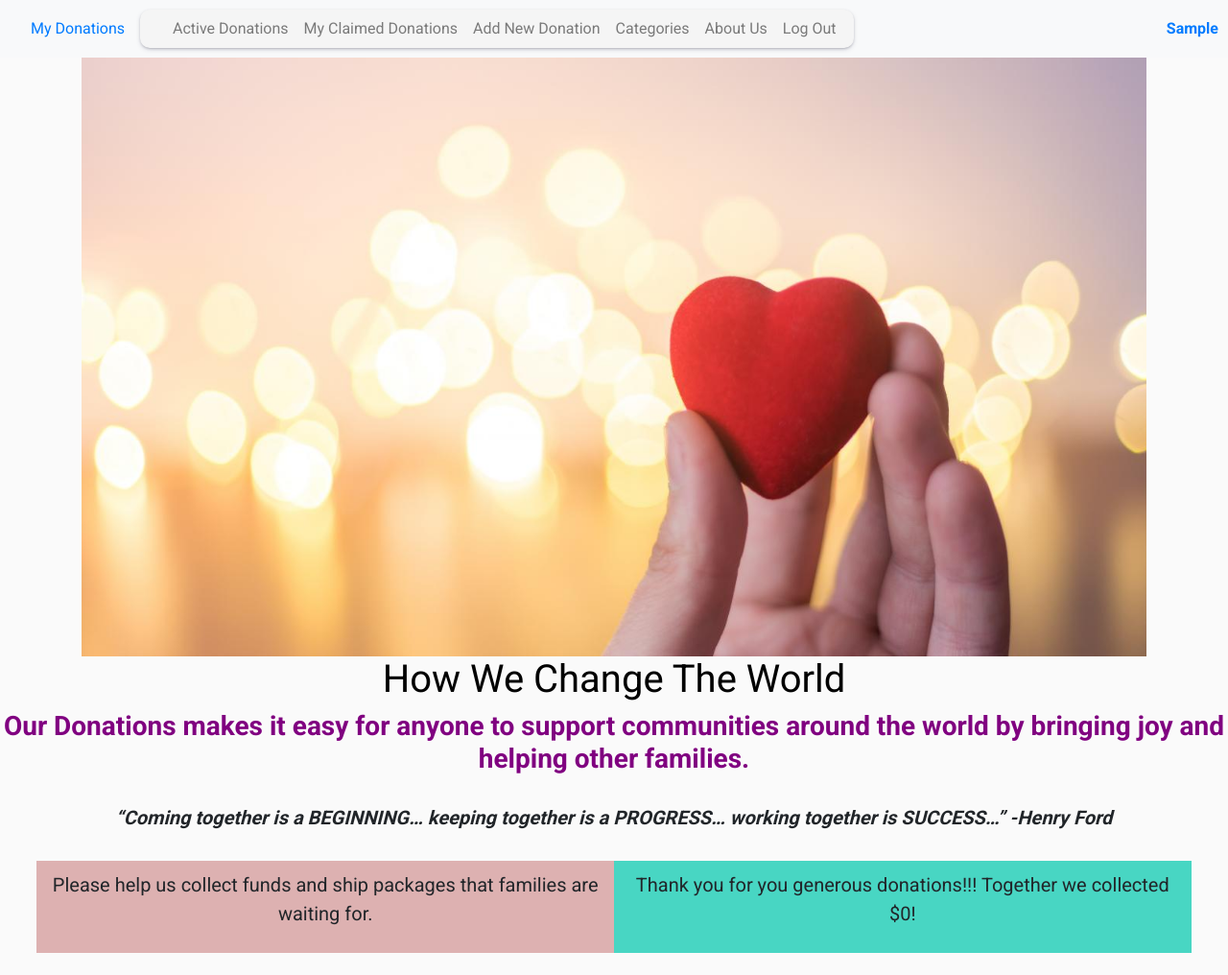
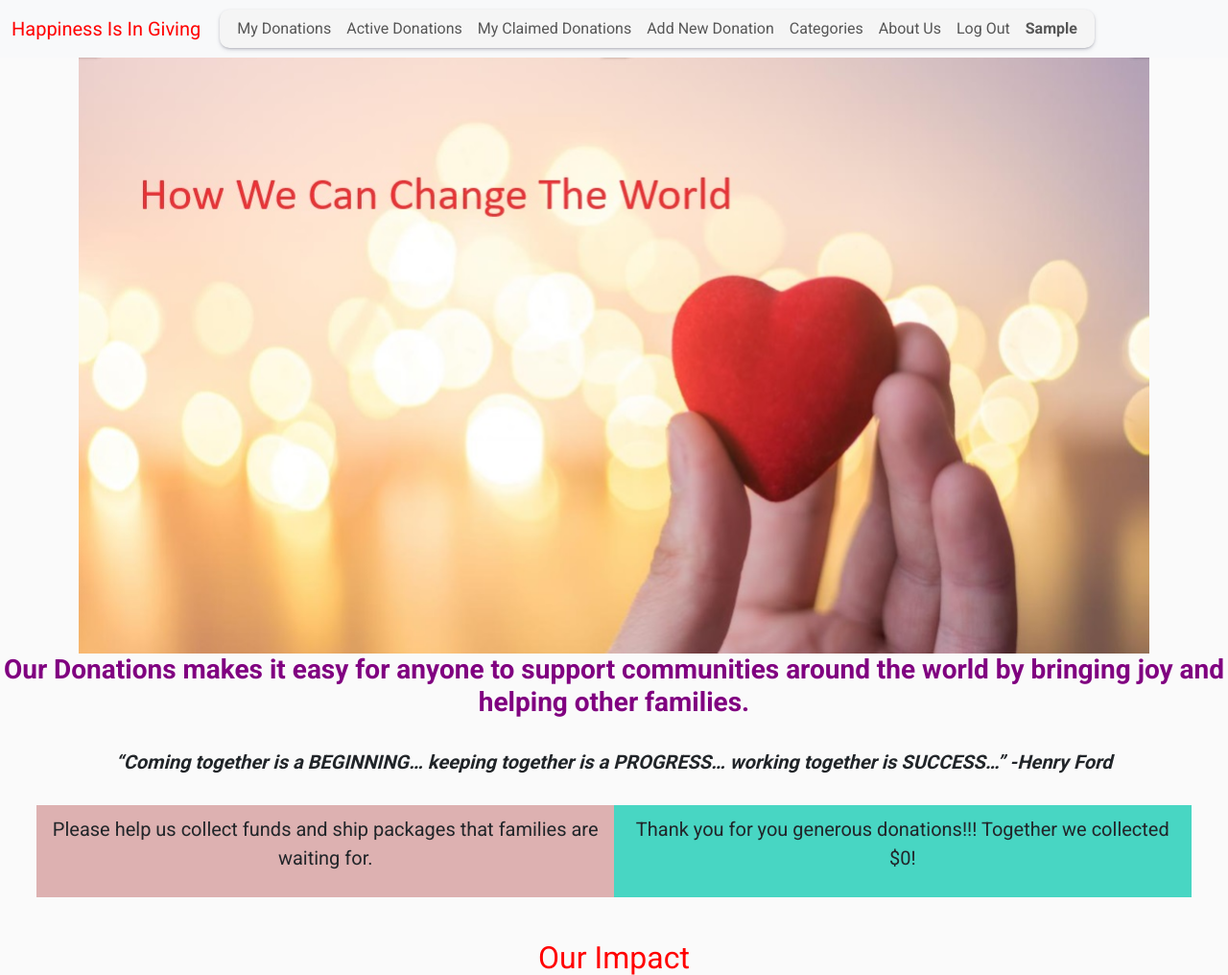
Before and after one commit to magaranin/Donation, a Django app: page /about_us in a window 1280 px wide. Shown: the top 1016 px of the page at 96% size. Run offline with Django 3.2, Linux system fonts and the light colour scheme; the visitor is signed in with stand-in values (Sample User, id 1); data that the repository does not hold is empty; some libraries are stand-ins or nearby versions.

Commit message:
Update miscellaneous changes

```diff
--- a/donation/templates/donation/about_us.html
+++ b/donation/templates/donation/about_us.html
@@ -7,7 +7,6 @@
 <div class="container">
     <div class="about-us-image-container">
         <img src="/media/images/about_us_image.jpg">
-        <div class="centered-text"><h1>How We Change The World</h1></div>
     </div>
 </div>
 <div class="message">
--- a/donation/templates/donation/cancel.html
+++ b/donation/templates/donation/cancel.html
@@ -8,7 +8,7 @@
 <div class="container">
     <p>
         <h3>Donation Canceled</h3>
-        <p>We can't process your donation! Please verify the required fields and try again.</p>
+        <p>Your donation was not processed. If you've cancelled your transaction by mistake, please visit the <a href="/">home page</a> and try again.</p>
     </p>
 </div>
 
--- a/donation/templates/donation/layout.html
+++ b/donation/templates/donation/layout.html
@@ -3,23 +3,25 @@
 <!DOCTYPE html>
 <html lang="en">
 <head>
-    <link rel="stylesheet" href="https://stackpath.bootstrapcdn.com/bootstrap/4.4.1/css/bootstrap.min.css" integrity="sha384-Vkoo8x4CGsO3+Hhxv8T/Q5PaXtkKtu6ug5TOeNV6gBiFeWPGFN9MuhOf23Q9Ifjh" crossorigin="anonymous">
-    <link rel="stylesheet" href="https://cdn.jsdelivr.net/npm/bootstrap-icons@1.7.0/font/bootstrap-icons.css">
+    <link href="https://cdn.jsdelivr.net/npm/bootstrap@5.3.3/dist/css/bootstrap.min.css" rel="stylesheet" integrity="sha384-QWTKZyjpPEjISv5WaRU9OFeRpok6YctnYmDr5pNlyT2bRjXh0JMhjY6hW+ALEwIH" crossorigin="anonymous">
     <link href="{% static 'donation/styles.css' %}" rel="stylesheet">
     <title>{% block title %}Donation{% endblock %}</title>
+    <meta name="viewport" content="width=device-width, initial-scale=1">
 </head>
 <body>
     <nav class="navbar navbar-expand-lg navbar-light bg-light">
-        {% if user.is_authenticated %}
-            <a class="nav-link" href="/">My Donations</a>
-        {% else %}
-            <a class="navbar-brand" href="/">Happiness Is In Giving</a>
-        {% endif %}
-        <div>
-          <ul class="navbar-nav mr-auto">
+        <div class="container-fluid">
+        <button class="navbar-toggler" type="button" data-bs-toggle="collapse" data-bs-target="#navbarNavDropdown" aria-controls="navbarNavDropdown" aria-expanded="false" aria-label="Toggle navigation">
+            <span class="navbar-toggler-icon"></span>
+        </button>
+        <a class="navbar-brand">Happiness Is In Giving</a>
+
+        <div>&nbsp;</div>
+        <div class="collapse navbar-collapse" id="navbarNavDropdown">
+          <ul class="navbar-nav mr-auto mt-2 mt-lg-0">
             {% if user.is_authenticated %}
-                <li class="nav-item">
-                    <a class="nav-link" href="{% url 'index' %}"></a>
+                <li class="nav-item active">
+                    <a class="nav-link" href="/">My Donations</a>
                 </li>
                 <li class="nav-item">
                     <a class="nav-link" href="{% url 'listings' %}">Active Donations</a>
@@ -39,6 +41,9 @@
                 <li class="nav-item">
                     <a class="nav-link" id="log_out" href="{% url 'logout' %}">Log Out</a>
                 </li>
+                <li class="nav-item">
+                    <a class="nav-link" href="{% url 'profile_page' user.id %}"><strong>{{ user.first_name }}</strong></a>
+                </li>
             {% else %}
                 <li class="nav-item">
                     <a class="nav-link" href="{% url 'login' %}">Log In</a>
@@ -49,16 +54,14 @@
             {% endif %}
           </ul>
         </div>
-        <div class="user">
-            {% if user.is_authenticated %}
-                <a href="{% url 'profile_page' user.id %}"><strong>{{ user.first_name }}</strong></a>
-            {% endif %}
-        </div>
+    </div>
     </nav>
     <div class="main_content">
         {% block main_content %}
         {% endblock %}
     </div>
     <script src="{% static 'donation/script.js' %}"></script>
+    <script src="https://cdn.jsdelivr.net/npm/@popperjs/core@2.11.8/dist/umd/popper.min.js" integrity="sha384-I7E8VVD/ismYTF4hNIPjVp/Zjvgyol6VFvRkX/vR+Vc4jQkC+hVqc2pM8ODewa9r" crossorigin="anonymous"></script>
+    <script src="https://cdn.jsdelivr.net/npm/bootstrap@5.3.3/dist/js/bootstrap.min.js" integrity="sha384-0pUGZvbkm6XF6gxjEnlmuGrJXVbNuzT9qBBavbLwCsOGabYfZo0T0to5eqruptLy" crossorigin="anonymous"></script>
 </body>
 </html>
--- a/donation/templates/donation/listing.html
+++ b/donation/templates/donation/listing.html
@@ -23,7 +23,7 @@
                     {% endfor %}
                 </div>
                 <div>
-                    <strong>Posted by: </strong> {{ listing.owner }}
+                    <strong>Posted by: </strong> <a href="{% url 'profile_page' listing.owner.id %}">{{ listing.owner}}</a>
                 </div>
                 <div>
                     <strong>Posted on: </strong> {{ listing.post_date }}
@@ -43,7 +43,7 @@
                         {% endif %}
                     </div>
                 </div>
-                {% if user.is_authenticated and user != listing.owner %}
+                {% if user.is_authenticated and user != listing.owner and listing.status == "active" %}
                 <div class="message">
                     {% if listing.shipping_cost == 0 %}
                         <strong> Congratulation, your delivery is paid by the donor! </strong>
--- a/donation/views.py
+++ b/donation/views.py
@@ -109,7 +109,7 @@ def listings(request):
     if select_cat >= 1:
         listings = ListingOffer.objects.filter(categories__id__contains = select_cat)
     elif donation == "claimed":
-        listings = ListingOffer.objects.filter(recipient__isnull=False, owner = request.user)
+        listings = ListingOffer.objects.filter(recipient = request.user)
     else:
         listings = ListingOffer.objects.filter(recipient__isnull=True)
     return render(request, "donation/listings.html", {
@@ -288,16 +288,13 @@ def update_listing(request, listing_id):
     except ListingOffer.DoesNotExist:
         return JsonResponse({"error" : "Listing not found"}, status=404)
 
-    #update the description
+    #update title and description
     if request.method == "PUT":
         data = json.loads(request.body)
-        #title, description, who pays
         if data.get("title") is not None:
             listing.title = data["title"]
         if data.get("description") is not None:
             listing.description = data["description"]
-        # if data.get("who_pays") is not None:
-        #     listing.who_pays = data["who_pays"]
         listing.save()
         return JsonResponse({ "status": "ok" }, status=200)
 
```
Also changed, not shown: donation/templates/donation/listings.html (+0 -13 lines), project5/media/images/about_us_image.jpg.
